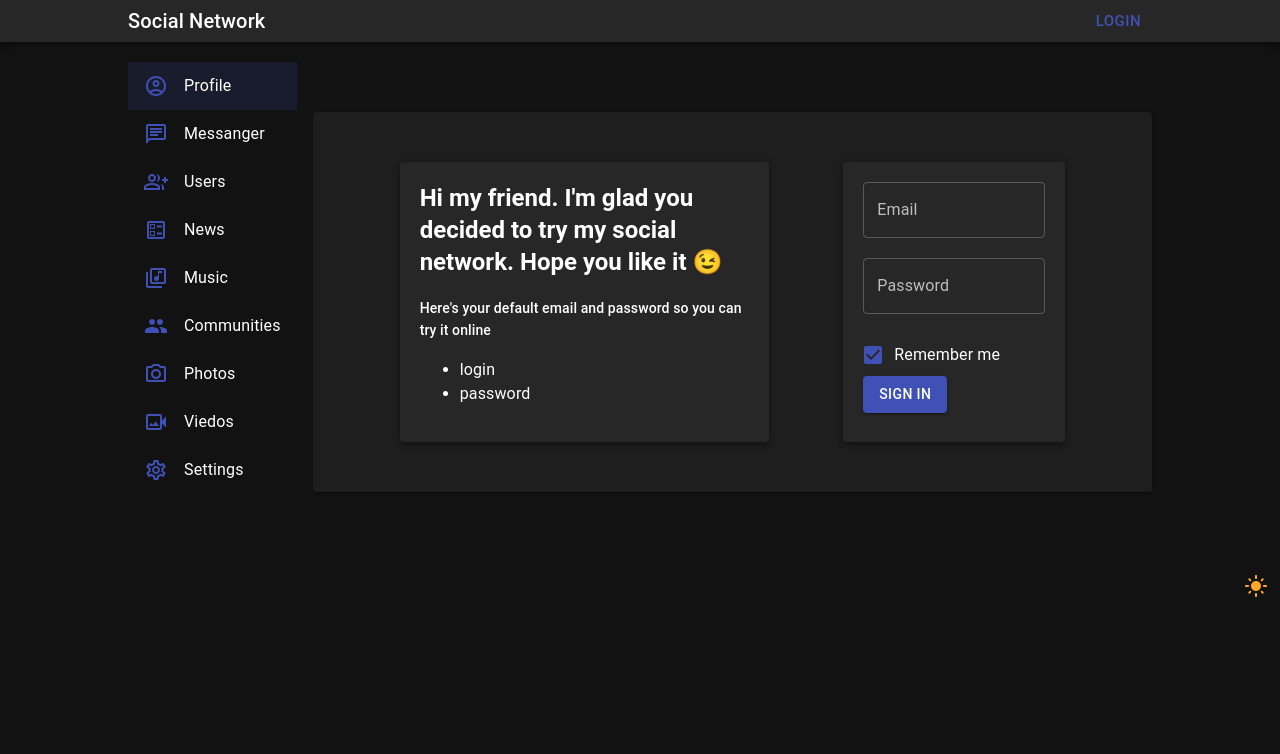
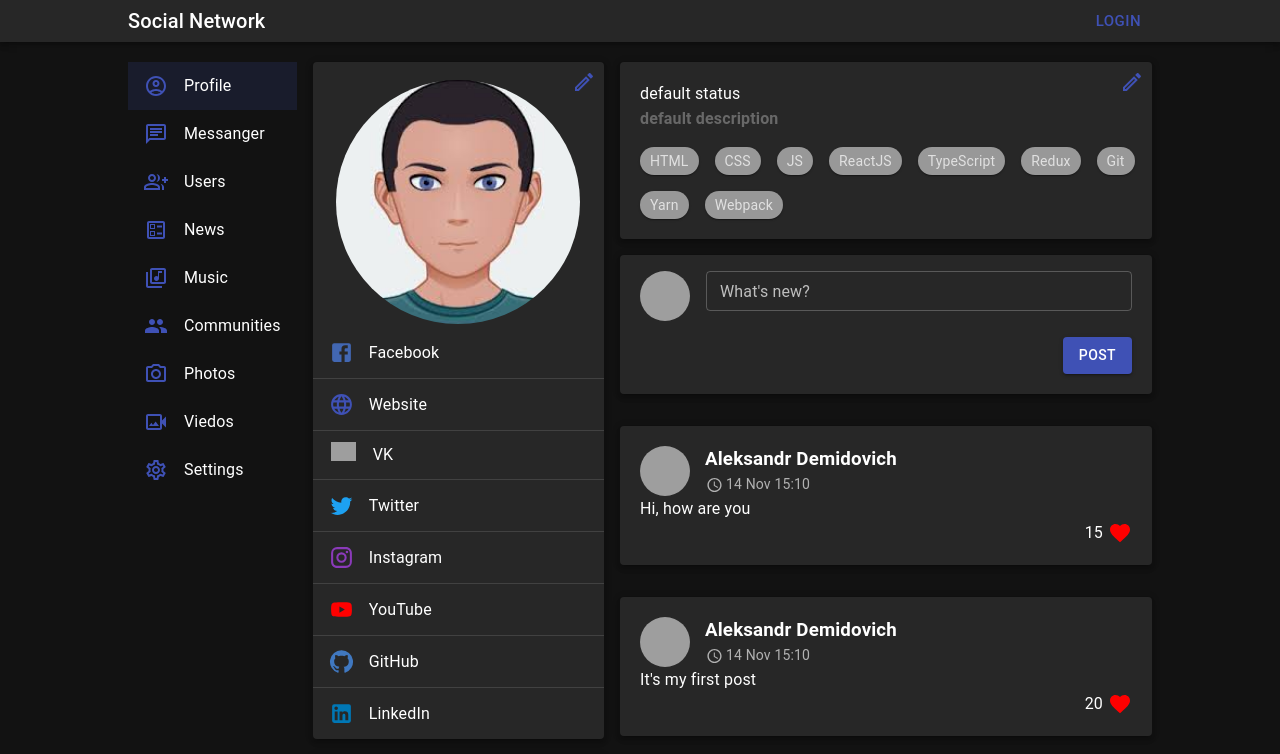
Before and after one commit to aleksandrdemidovich/social-network-mui, a React (Create React App) app: page /profile in a window 1280 px wide. Before the commit this address led to /login. Shown: the top 754 px of the page. Built offline with nearby package versions, Linux system fonts and the light colour scheme; no server answers; grey boxes are pictures that could not be loaded.

Commit message:
setState/local state/http put/componentDidUpdate/redux-form

```diff
--- a/package.json
+++ b/package.json
@@ -18,6 +18,7 @@
     "@types/react-dom": "^17.0.0",
     "@types/react-redux": "^7.1.19",
     "@types/react-router-dom": "5.1.8",
+    "@types/redux-form": "^8.3.3",
     "@types/redux-thunk": "^2.1.0",
     "@types/uuid": "^8.3.1",
     "axios": "^0.23.0",
@@ -27,6 +28,7 @@
     "react-router-dom": "^5.3.0",
     "react-scripts": "4.0.3",
     "redux": "^4.1.1",
+    "redux-form": "^8.3.7",
     "redux-thunk": "^2.4.0",
     "typescript": "^4.1.2",
     "uuid": "^8.3.2",
--- a/src/API/api.ts
+++ b/src/API/api.ts
@@ -26,8 +26,21 @@ export const usersAPI = {
     unfollow: (id: number) => {
         return instance.delete<FollowUnfollowResponseAPIType>(`follow/${id}`)
     },
+}
+
+export const profileAPI = {
     getProfile: (userId: string) => {
         return instance.get<ProfileResponseAPIType>(`profile/${userId}`)
+            .then(response => response.data)
+    },
+    getStatus: (userId: string) => {
+        //todo type
+        return instance.get<any>(`profile/status/${userId}`)
+            .then(response => response.data)
+    },
+    updateStatus: (status: string) => {
+        //todo type
+        return instance.put<any>(`profile/status`, {status})
             .then(response => response.data)
     }
 }
--- a/src/App.tsx
+++ b/src/App.tsx
@@ -5,7 +5,7 @@ import {
     PaletteOptions,
     Paper,
     styled,
-    ThemeProvider,
+    ThemeProvider, Tooltip,
 } from "@mui/material";
 import {Redirect, Route, Switch} from "react-router-dom";
 import NavBar from "./components/NavBar/NavBar";
@@ -160,7 +160,9 @@ function App() {
                     </Grid>
                 </MainContentContainer>
                 <ModeButton aria-label="Switcher Mode" size={"large"} onClick={toggleThemeMode}>
-                    {isDarkMode ? <LightModeIcon color={"warning"}/> : <DarkModeIcon/>}
+                    {isDarkMode
+                        ? <Tooltip title="Switch to light"><LightModeIcon color={"warning"}/></Tooltip>
+                        : <Tooltip title="Switch to dark"><DarkModeIcon/></Tooltip> }
                 </ModeButton>
             </div>
         </ThemeProvider>
--- a/src/components/Login/Login.tsx
+++ b/src/components/Login/Login.tsx
@@ -1,8 +1,70 @@
 import * as React from 'react';
-import {Button, Checkbox, FormControlLabel, FormGroup, Grid, Paper, styled, TextField, Typography} from "@mui/material";
+import {
+    Button,
+    Checkbox,
+    FormControlLabel,
+    Grid,
+    Paper,
+    styled,
+    TextField,
+    Typography
+} from "@mui/material";
+import {InjectedFormProps, reduxForm, Field} from "redux-form";
+
+type FormDataType = {
+    login: string
+    password: string
+    rememberMe: boolean
+}
+
+//@ts-ignore
+const renderTextField = ({label, input, meta: {touched, invalid, error}, ...custom}) => (
+    <TextField
+        label={label}
+        error={touched && invalid}
+        helperText={touched && error}
+        fullWidth
+        {...input}
+        {...custom}
+    />
+)
+
+//@ts-ignore
+const renderCheckbox = ({input, label}) => (
+    <FormControlLabel
+        control={
+            <Checkbox
+                checked={!!input.value}
+                onChange={input.onChange}
+            />
+        }
+        label={label}
+    />
+)
 
 
-export default function Login() {
+const LoginForm: React.FC<InjectedFormProps<FormDataType>> = (props: any) => {
+    return (
+        <form onSubmit={props.handleSubmit}>
+            <Field fullWidth name={'login'} label="Email" variant="outlined" component={renderTextField}/>
+            <Field fullWidth name={'password'} type={"password"} label="Password" variant="outlined"
+                   component={renderTextField}/>
+            <Grid item flexWrap={'wrap'}>
+                <Field  name={'rememberMe'} label='Remember me' component={renderCheckbox}/>
+                <Button variant={"contained"} type={"submit"} color={"primary"}>Sign in</Button>
+            </Grid>
+
+        </form>
+    );
+}
+
+const LoginReduxForm = reduxForm<FormDataType>({form: 'login'})(LoginForm)
+
+const Login = () => {
+    const onSubmit = (formData: FormDataType) => {
+        console.log(formData)
+    }
+
     return (
         <RootContentContainer>
             <LogInInfoContainer elevation={4}>
@@ -16,20 +78,13 @@ export default function Login() {
                 </ul>
             </LogInInfoContainer>
             <LogInFormContainer elevation={4}>
-                <form action="">
-                    <TextField fullWidth id="outlined-basic" label="Email" variant="outlined"/>
-                    <TextField fullWidth id="outlined-basic" type={"password"} label="Password" variant="outlined"/>
-                    <Grid item flexWrap={'wrap'}>
-                        <FormGroup>
-                            <FormControlLabel control={<Checkbox defaultChecked/>} label="Remember me"/>
-                        </FormGroup>
-                        <Button variant={"contained"} color={"primary"}>Sign in</Button>
-                    </Grid>
-                </form>
+                <LoginReduxForm onSubmit={onSubmit}/>
             </LogInFormContainer>
         </RootContentContainer>
     );
 }
+
+export default Login;
 
 const RootContentContainer = styled(Paper)`
   display: flex;
@@ -38,6 +93,12 @@ const RootContentContainer = styled(Paper)`
   width: 100%;
   margin: 50px auto;
   padding: 50px;
+
+  @media (max-width: 768px) {
+    flex-direction: column;
+    width: 100%;
+    padding: 10px;
+  }
 `
 const LogInInfoContainer = styled(Paper)`
   display: flex;
@@ -47,6 +108,11 @@ const LogInInfoContainer = styled(Paper)`
 
   .MuiTypography-subtitle2 {
     margin-top: 20px;
+  }
+
+  @media (max-width: 768px) {
+    width: 100%;
+    margin-bottom: 20px;
   }
 `
 const LogInFormContainer = styled(Paper)`
@@ -64,4 +130,8 @@ const LogInFormContainer = styled(Paper)`
     flex-direction: row;
     justify-content: space-between;
   }
+
+  @media (max-width: 768px) {
+    width: 100%;
+  }
 `
--- a/src/components/Profile/LeftColumn/ProfileInfo/ProfileInfo.tsx
+++ b/src/components/Profile/LeftColumn/ProfileInfo/ProfileInfo.tsx
@@ -1,4 +1,4 @@
-import React from 'react';
+import React, {useState} from 'react';
 import FacebookIcon from '@mui/icons-material/Facebook';
 import LanguageIcon from '@mui/icons-material/Language';
 import InstagramIcon from '@mui/icons-material/Instagram';
@@ -6,7 +6,7 @@ import YouTubeIcon from '@mui/icons-material/YouTube';
 import GitHubIcon from '@mui/icons-material/GitHub';
 import LinkedInIcon from '@mui/icons-material/LinkedIn';
 import TwitterIcon from '@mui/icons-material/Twitter';
-import {Avatar, AvatarProps, Divider, Grid, IconButton, styled} from "@mui/material";
+import {Avatar, AvatarProps, Badge, BadgeProps, Divider, Grid, IconButton, styled, Tooltip} from "@mui/material";
 import ListItemIcon from "@mui/material/ListItemIcon";
 import ListItemText from "@mui/material/ListItemText";
 import ListItemButton from "@mui/material/ListItemButton";
@@ -14,17 +14,28 @@ import EditOutlinedIcon from '@mui/icons-material/EditOutlined';
 import useClasses from "../../../../customHookCSS/useClasses";
 import {ProfileType} from "../../../../redux/profile-reducer";
 import defaultUserAvatar from '../../../../assets/images/userAvatar.jpg'
+import CameraAltIcon from '@mui/icons-material/CameraAlt';
 
 const CustomAvatar = styled(Avatar)<AvatarProps>(({theme}) => ({
-    width: 200,
-    height: 200,
+    width: 250,
+    height: 250,
     margin: 'auto',
     marginTop: '-25px',
     border: '3px solid transparent',
-    '&:hover': {
-        border: `3px solid #3f51b5`
-    }
+    // '&:hover': {
+    //     border: `3px solid #3f51b5`,
+    // }
 }));
+
+const StyledBadge = styled(Badge)<BadgeProps>(({theme}) => ({
+    '& .MuiBadge-badge': {
+        right: 27,
+        top: 25,
+        padding: '0 4px',
+        font: 'italic 0.9em "Fira Sans", serif'
+    },
+}));
+
 const styles = (theme: any) => ({
     editButton: {
         float: 'right', display: 'inline'
@@ -63,20 +74,42 @@ type ProfileInfoPropsType = {
 function ProfileInfo(props: ProfileInfoPropsType) {
     const classes = useClasses(styles);
 
+    const [invisible, setInvisible] = useState(true)
 
     return (
         <Grid container item direction={"column"}>
             <Grid item>
-                <IconButton className={classes.editButton} color={"primary"}>
-                    <EditOutlinedIcon/>
-                </IconButton>
+                <Tooltip title="Change your social networks links">
+                    <IconButton className={classes.editButton} color={"primary"}>
+                        <EditOutlinedIcon/>
+                    </IconButton>
+                </Tooltip>
             </Grid>
-            <Grid item>
-                <CustomAvatar src={props.profile.photos.large ? props.profile.photos.large  : defaultUserAvatar }/>
+            <Grid item style={{margin: 'auto'}}>
+                {/*<CustomAvatar src={props.profile.photos.large ? props.profile.photos.large  : defaultUserAvatar }/>*/}
+
+                <StyledBadge
+                    badgeContent={
+                        <Tooltip title="Update photo">
+                            <IconButton style={{color: '#3f51b5'}} aria-label={'new photo'}>
+                                <CameraAltIcon fontSize={"large"}/>
+                            </IconButton>
+                        </Tooltip>
+                    }
+                    invisible={invisible}
+                    onMouseEnter={() => setInvisible(false)}
+                    onMouseLeave={() => setInvisible(true)}
+                    overlap="circular"
+                    anchorOrigin={{vertical: 'top', horizontal: 'right'}}
+                >
+                    <CustomAvatar src={props.profile.photos.large ? props.profile.photos.large : defaultUserAvatar}/>
+                </StyledBadge>
+
+
             </Grid>
             <Grid item>
                 <ListItemButton>
-                    <StyledListItemIcon >
+                    <StyledListItemIcon>
                         <FacebookIcon fontSize={"large"} className={classes.profileFacebookIcon}/>
                     </StyledListItemIcon>
                     <ListItemText primary="Facebook"/>
--- a/src/components/Profile/Profile.tsx
+++ b/src/components/Profile/Profile.tsx
@@ -13,13 +13,10 @@ import {ProfilePropsType} from "./ProfileContainer";
 import Preloader from "../../common/Preloader/Preloader";
 
 
-
-
 function Profile(props: ProfilePropsType) {
-    if(!props.profile) {
+    if (!props.profile) {
         return <Preloader/>
     }
-
 
 
     return (
@@ -28,7 +25,7 @@ function Profile(props: ProfilePropsType) {
                   direction={"column"}
                   md={4} lg={5} xl={4}
                   item
-                  spacing={4} >
+                  spacing={4}>
                 <Grid item>
                     <Paper elevation={4}>
                         <ProfileInfo profile={props.profile}/>
@@ -48,7 +45,9 @@ function Profile(props: ProfilePropsType) {
                   flexWrap={"nowrap"}>
                 <Grid item>
                     <Paper elevation={4}>
-                        <UserInfo profile={props.profile}/>
+                        <UserInfo profile={props.profile}
+                                  status={props.status}
+                                  updateStatus={props.updateStatus}/>
                     </Paper>
                 </Grid>
                 <Grid item>
--- a/src/components/Profile/ProfileContainer.tsx
+++ b/src/components/Profile/ProfileContainer.tsx
@@ -2,10 +2,10 @@ import React from 'react';
 import Profile from "./Profile";
 import {connect} from "react-redux";
 import {AppStateType} from "../../redux/redux-store";
-import {getUserProfile, ProfileType} from "../../redux/profile-reducer";
+import {getStatus, getUserProfile, ProfileType, updateStatus} from "../../redux/profile-reducer";
 import {RouteComponentProps, withRouter} from "react-router-dom";
+import {compose} from "redux";
 import {withAuthRedirect} from "../../hoc/WithAuthRedirect";
-import {compose} from "redux";
 
 
 type PathParamsType = {
@@ -13,9 +13,12 @@ type PathParamsType = {
 }
 type mapStateToPropsType = {
     profile: ProfileType
+    status: string
 }
 type mapDispatchPropsType = {
-    getUserProfile:(userId: string) => void
+    getUserProfile: (userId: string) => void
+    getStatus: (userId: string) => void
+    updateStatus: (status: string) => void
 }
 export type  ProfilePropsType = mapStateToPropsType & mapDispatchPropsType
 type PropsType = RouteComponentProps<PathParamsType> & ProfilePropsType
@@ -23,26 +26,31 @@ type PropsType = RouteComponentProps<PathParamsType> & ProfilePropsType
 class ProfileContainer extends React.Component<PropsType> {
     componentDidMount() {
         let userId = this.props.match.params.userId;
-        if (!userId){
+        if (!userId) {
             userId = '20060'
         }
         this.props.getUserProfile(userId)
+        this.props.getStatus(userId)
     }
 
     render() {
         return (
-            <Profile {...this.props} profile={this.props.profile}/>
+            <Profile {...this.props}
+                     profile={this.props.profile}
+                     status={this.props.status}
+                     updateStatus={this.props.updateStatus}/>
         );
     }
 }
 
 
-let mapStateToProps = (state: AppStateType) : mapStateToPropsType => ({
+let mapStateToProps = (state: AppStateType): mapStateToPropsType => ({
     profile: state.profilePage.profile,
+    status: state.profilePage.status,
 })
 
 export default compose<React.ComponentType>(
-    connect(mapStateToProps,{getUserProfile}),
+    connect(mapStateToProps, {getUserProfile, getStatus, updateStatus}),
     withRouter,
-    withAuthRedirect
+    // withAuthRedirect
 )(ProfileContainer)
--- /dev/null
+++ b/src/components/Profile/RightColumn/UserInfo/ProfileStatus.tsx
@@ -0,0 +1,69 @@
+import React from 'react';
+import {IconButton, Input, styled, Tooltip} from "@mui/material";
+
+
+type ProfileStatusPropsType = {
+    status: string
+    updateStatus: (status: string) => void
+}
+
+class ProfileStatus extends React.Component<ProfileStatusPropsType> {
+
+    state = {
+        editMode: false,
+        status: this.props.status
+    }
+
+    activateEditMode = () => {
+        this.setState({
+            editMode: true
+        })
+    }
+
+    deactivateEditMode = () => {
+        this.setState({
+            editMode: false
+        })
+        this.props.updateStatus(this.state.status)
+    }
+    onStatusChange = (e: React.ChangeEvent<HTMLInputElement>) => {
+        this.setState({
+            status: e.currentTarget.value
+        })
+    }
+
+    componentDidUpdate(prevProps: Readonly<ProfileStatusPropsType>, prevState: Readonly<{}>, snapshot?: any) {
+        if(prevProps.status !== this.props.status){
+            this.setState({
+                status: this.props.status
+            })
+        }
+    }
+
+
+    render() {
+        return (
+            <div>
+                {this.state.editMode
+                    ? <Input style={{width: '95%'}} onChange={this.onStatusChange} placeholder={'Set status'} value={this.state.status} autoFocus
+                             onBlur={this.deactivateEditMode}/>
+                    : <Tooltip title="Use double click to change your status" placement={'bottom-start'}>
+                        <StyledStatus onDoubleClick={this.activateEditMode}>
+                            {this.props.status ? this.props.status : 'default status'}
+                        </StyledStatus>
+                    </Tooltip>
+                }
+            </div>
+        )
+    }
+}
+
+export default ProfileStatus;
+
+const StyledStatus = styled('div')`
+  margin-right: 20px;
+  :hover{
+    background-color: gray;
+    opacity: 0.3;
+  }
+`
--- a/src/components/Profile/RightColumn/UserInfo/UserInfo.tsx
+++ b/src/components/Profile/RightColumn/UserInfo/UserInfo.tsx
@@ -1,8 +1,9 @@
 import React from 'react';
 import EditOutlinedIcon from '@mui/icons-material/EditOutlined';
-import {Badge, BadgeProps, Grid, IconButton, Input, Paper, styled, Typography} from "@mui/material";
+import {Badge, BadgeProps, Grid, IconButton, Input, Paper, styled, Tooltip, Typography} from "@mui/material";
 import useClasses from "../../../../customHookCSS/useClasses";
 import {ProfileType} from "../../../../redux/profile-reducer";
+import ProfileStatus from "./ProfileStatus";
 
 
 const Item = styled(Paper)(({theme}) => ({
@@ -13,7 +14,7 @@ const Item = styled(Paper)(({theme}) => ({
     backgroundColor: theme.palette.text.disabled,
     padding: '4px 10px 4px 10px'
 }));
-const StyledBadge = styled(Badge)<BadgeProps>(({ theme }) => ({
+const StyledBadge = styled(Badge)<BadgeProps>(({theme}) => ({
     '& .MuiBadge-badge': {
         right: -59,
         top: 7,
@@ -21,26 +22,26 @@ const StyledBadge = styled(Badge)<BadgeProps>(({ theme }) => ({
         font: 'italic 0.9em "Fira Sans", serif'
     },
 }));
-const styles = (theme:any) =>  ({
+const styles = (theme: any) => ({
     rootContainer: {
         paddingBottom: '20px'
     },
-    userInfoContainer:{
+    userInfoContainer: {
         paddingLeft: '20px',
     },
-    userInfoContainerContent:{
-        width:'100%'
+    userInfoContainerContent: {
+        width: '100%',
     },
-    editButton:{
+    editButton: {
         float: 'right', display: 'inline'
     },
-    userName:{
+    userName: {
         padding: '20px 20px 0 0'
     },
-    statusInput:{
+    statusInput: {
         width: '97%', paddingTop: '-10px'
     },
-    userPosition:{
+    userPosition: {
         color: '#686868', fontSize: '16px', fontWeight: 700,
     },
 
@@ -48,6 +49,8 @@ const styles = (theme:any) =>  ({
 
 type UserInfoPropsType = {
     profile: ProfileType
+    status: string
+    updateStatus: (status: string) => void
 }
 
 function UserInfo(props: UserInfoPropsType) {
@@ -55,18 +58,23 @@ function UserInfo(props: UserInfoPropsType) {
     const classes = useClasses(styles);
 
     return (
-        <Grid  container item direction={"column"} className={classes.rootContainer}>
-            <Grid  container item spacing={2} direction={"row"} className={classes.userInfoContainer}>
+        <Grid container item direction={"column"} className={classes.rootContainer}>
+            <Grid container item spacing={2} direction={"row"} className={classes.userInfoContainer}>
                 <Grid item className={classes.userInfoContainerContent}>
-                    <IconButton className={classes.editButton} color={"primary"}>
-                        <EditOutlinedIcon/>
-                    </IconButton>
+                    <Tooltip title="Change your profile information">
+                        <IconButton className={classes.editButton} color={"primary"}>
+                            <EditOutlinedIcon/>
+                        </IconButton>
+                    </Tooltip>
                     <Typography variant="h6" fontWeight={"bold"} component="h1" className={classes.userName}>
                         {props.profile.fullName}
                     </Typography>
-                    <Input disableUnderline value={props.profile.aboutMe ? props.profile.aboutMe : '' } placeholder="Set status" className={classes.statusInput}/>
-                    <StyledBadge invisible={!props.profile.lookingForAJob} badgeContent={'Open to work'} color="success">
-                        <span  className={classes.userPosition} >
+                    <ProfileStatus status={props.status}
+                                   updateStatus={props.updateStatus} />
+                    {/*<Input disableUnderline value={props.profile.aboutMe ? props.profile.aboutMe : '' } placeholder="Set status" className={classes.statusInput}/>*/}
+                    <StyledBadge invisible={!props.profile.lookingForAJob} badgeContent={'Open to work'}
+                                 color="success">
+                        <span className={classes.userPosition}>
                             {props.profile.lookingForAJobDescription ? props.profile.lookingForAJobDescription : 'default description'}
                         </span>
                     </StyledBadge>
--- a/src/redux/profile-reducer.ts
+++ b/src/redux/profile-reducer.ts
@@ -1,12 +1,13 @@
 import {v1} from "uuid";
 import {PhotosType, toggleIsFetching} from "./users-reducer";
 import {Dispatch} from "redux";
-import {usersAPI} from "../API/api";
+import {profileAPI, usersAPI} from "../API/api";
 
 const ADD_POST = "ADD-POST"
 const UPDATE_NEW_POST_TEXT = "UPDATE-NEW-POST-TEXT"
 const DELETE_POST = "DELETE-POST"
 const SET_USER_PROFILE = "SET-USER-PROFILE"
+const SET_STATUS = "SET-STATUS"
 
 export type PostType = {
     id: string
@@ -36,6 +37,7 @@ export type ProfilePageType = {
     posts: Array<PostType>
     newPostText?: string
     profile: ProfileType
+    status: string
 }
 
 export type InitialStateType = typeof initialState
@@ -71,7 +73,8 @@ const initialState: ProfilePageType = {
             large: null,
             small: null
         }
-    } as ProfileType
+    } as ProfileType,
+    status: ''
 }
 
 
@@ -94,13 +97,20 @@ export const profileReducer = (state:InitialStateType = initialState, action: Ac
         case "SET-USER-PROFILE":{
             return {...state, profile:action.profile}
         }
+        case "SET-STATUS":{
+            return {...state, status:action.status}
+        }
         default :
             return state
     }
 
 }
 
-type ActionsType = AddPostActionType | UpdateNewPostTextActionType | DeletePostActionType | setUserProfileActionType
+type ActionsType = AddPostActionType
+    | UpdateNewPostTextActionType
+    | DeletePostActionType
+    | setUserProfileActionType
+    | setUserStatusActionType
 
 export type AddPostActionType = ReturnType<typeof addPostActionCreator>
 export const addPostActionCreator = (postText: string)=> {
@@ -134,13 +144,41 @@ export const setUserProfile = (profile: ProfileType) => {
     } as const
 }
 
+export type setUserStatusActionType = ReturnType<typeof setStatus>
+export const setStatus = (status: string) => {
+    return {
+        type: SET_STATUS,
+        status
+    } as const
+}
+
 //thunk
 export const getUserProfile = (userId: string) => {
     return (dispatch: Dispatch) => {
         dispatch(toggleIsFetching(true))
-        usersAPI.getProfile(userId)
+        profileAPI.getProfile(userId)
             .then(data => {
                 dispatch(setUserProfile(data))
             });
     }
 }
+
+export const getStatus = (userId: string) => {
+    return (dispatch: Dispatch) => {
+        profileAPI.getStatus(userId)
+            .then(data => {
+                dispatch(setStatus(data))
+            });
+    }
+}
+
+export const updateStatus = (status: string) => {
+    return (dispatch: Dispatch) => {
+        profileAPI.updateStatus(status)
+            .then(data => {
+                if(data.resultCode === 0) {
+                    dispatch(setStatus(status))
+                }
+            });
+    }
+}
--- a/src/redux/redux-store.ts
+++ b/src/redux/redux-store.ts
@@ -4,12 +4,16 @@ import {dialogsReducer} from "./dialogs-reducer";
 import {usersReducer} from "./users-reducer";
 import {authReducer} from "./auth-reducer";
 import thunkMiddleWare from 'redux-thunk'
+import { reducer as formReducer } from 'redux-form'
+
+
 
 let rootReducers = combineReducers({
     profilePage: profileReducer,
     dialogPage: dialogsReducer,
     usersPage:usersReducer,
-    auth: authReducer
+    auth: authReducer,
+    form: formReducer
 })
 
 
```
Also changed, not shown: 1 other file (tests, documents, lock files or other folders).
